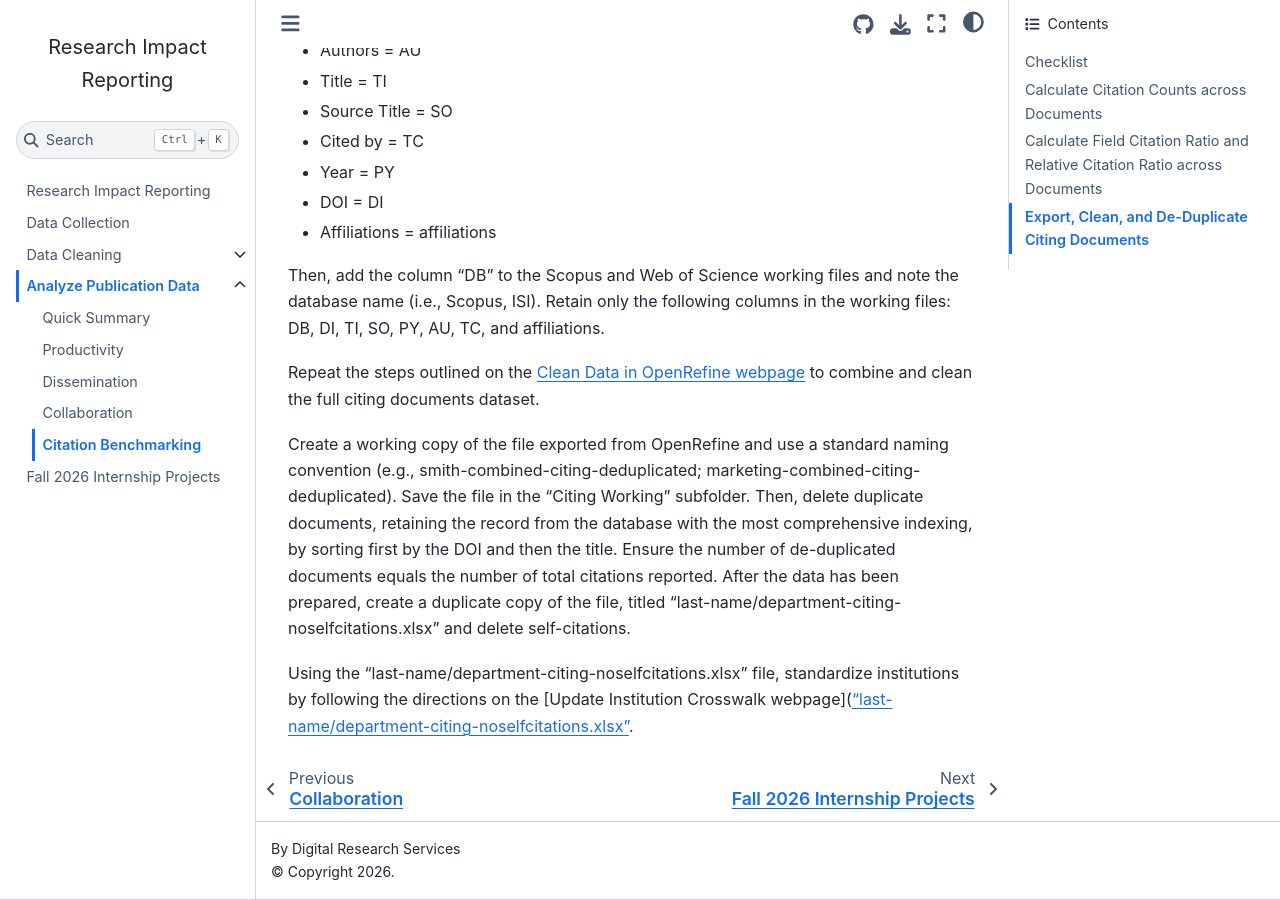
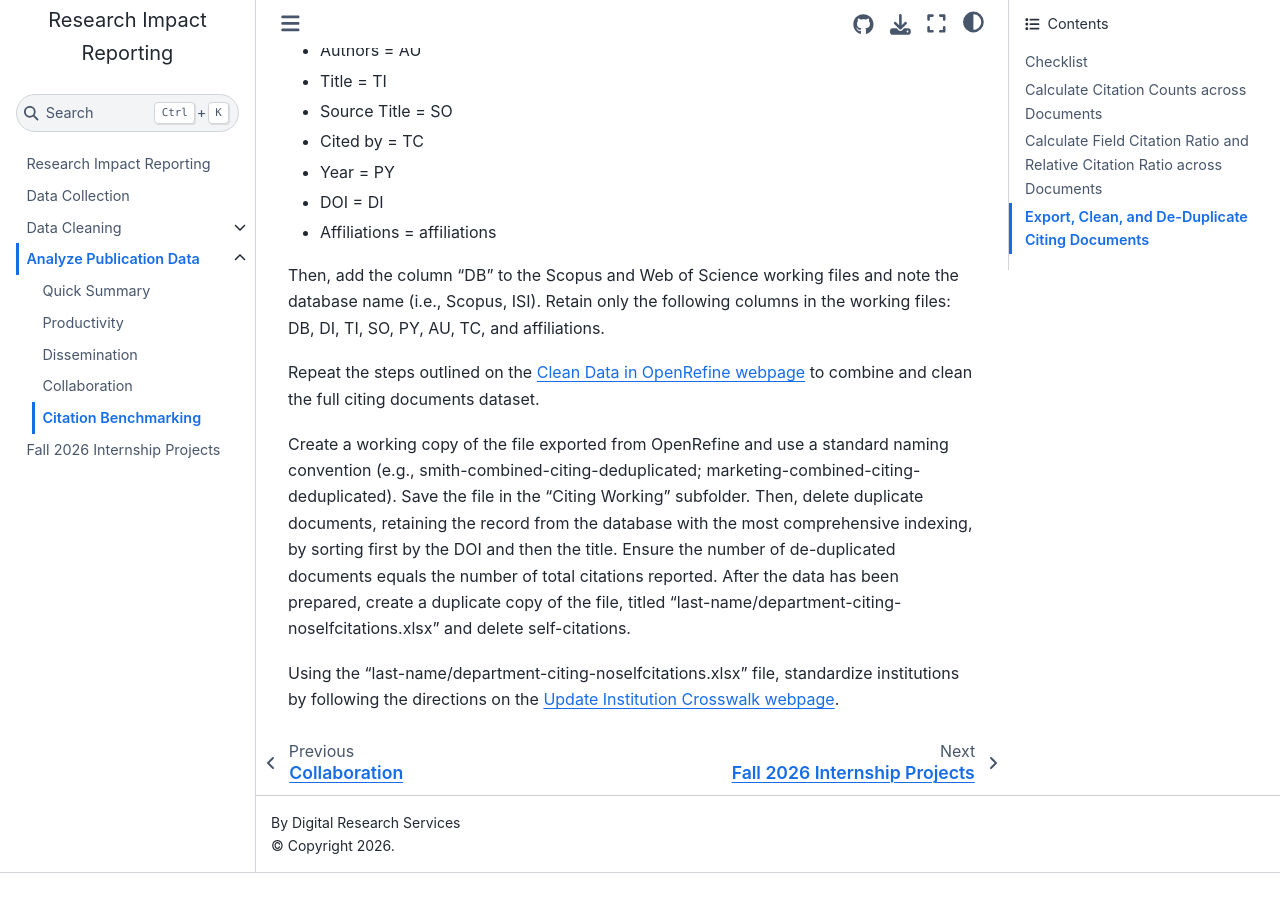
Before and after one commit to vvlooking/research-impact, a Jupyter Book: the page built from website/analyze-data-citation-benchmarking.md, in a window 1280 px wide and 900 px high, scrolled down 4072 px. Built offline with Jupyter Book 1.0.4 settings and Sphinx 7.4.7 and the Sphinx Book theme 1.1.4, drawn with Linux system fonts in a browser that asks for light colours; after the commit the page ends 4945 px from its top, so only the background shows below that; some of the changed lines change nothing that is shown.

Commit message:
Fix link formatting in citation benchmarking document

```diff
--- a/website/analyze-data-citation-benchmarking.md
+++ b/website/analyze-data-citation-benchmarking.md
@@ -188,4 +188,4 @@ Repeat the steps outlined on the [Clean Data in OpenRefine webpage](https://vvlo
 
 Create a working copy of the file exported from OpenRefine and use a standard naming convention (e.g., smith-combined-citing-deduplicated; marketing-combined-citing-deduplicated). Save the file in the “Citing Working” subfolder. Then, delete duplicate documents, retaining the record from the database with the most comprehensive indexing, by sorting first by the DOI and then the title. Ensure the number of de-duplicated documents equals the number of total citations reported. After the data has been prepared, create a duplicate copy of the file, titled "last-name/department-citing-noselfcitations.xlsx" and delete self-citations.
 
-Using the "last-name/department-citing-noselfcitations.xlsx" file, standardize institutions by following the directions on the [Update Institution Crosswalk webpage](["last-name/department-citing-noselfcitations.xlsx"](https://vvlooking.github.io/research-impact/data-cleaning-crosswalk.html).
+Using the "last-name/department-citing-noselfcitations.xlsx" file, standardize institutions by following the directions on the [Update Institution Crosswalk webpage](https://vvlooking.github.io/research-impact/data-cleaning-crosswalk.html).
```
